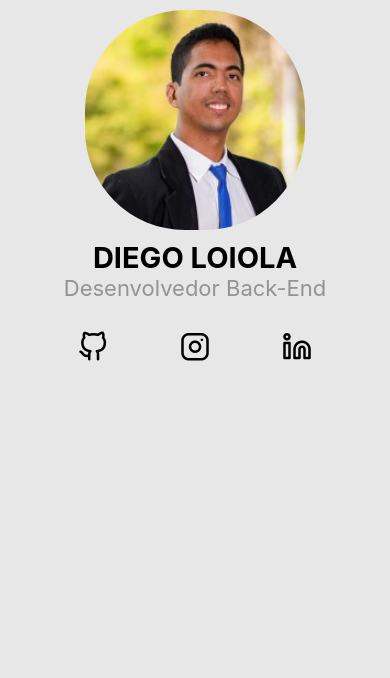
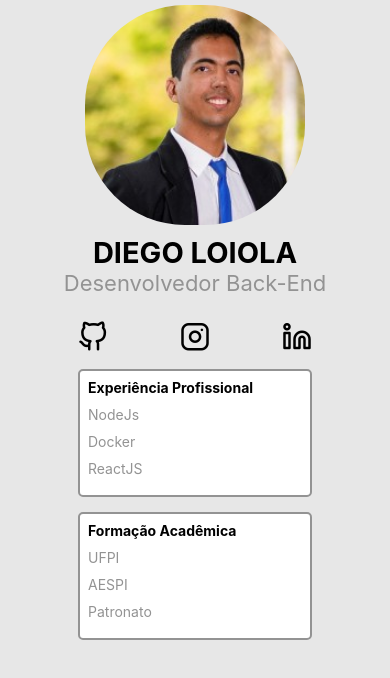
Before and after one commit to didi-loiola/app-curriculo-dio, a React Native app: screen / in a window 390 px wide. Shown: the top 678 px of the page. Built offline with nearby package versions, Linux system fonts and the light colour scheme.

Commit message:
Adicionando um novo container e adicionando botões nas redes sociais

```diff
--- a/src/App.js
+++ b/src/App.js
@@ -1,9 +1,23 @@
 import React from 'react';
-import { StyleSheet,View, Image, Text, SafeAreaView } from 'react-native';
+import { StyleSheet,View, Image, Text, TouchableOpacity, Alert } from 'react-native';
 import image from './assets/photo.jpeg'
 import Icon from 'react-native-vector-icons/Feather'
 
 const App = () => {
+
+  function handleRedesSociais(redes_social){
+    switch(redes_social){
+      case 'linkedin':
+        Alert.alert('Meu Linkedin','https://linkedin.com/didi-loiola')
+        break;
+      case 'github':
+        Alert.alert('Meu Github','https://github.com/didi-loiola')
+        break;
+      case 'instagram':
+        Alert.alert('Meu Instagram','https://instagram.com/didi.loiola')
+        break;
+    }
+  }
 
   return (
     <>
@@ -13,11 +27,44 @@ const App = () => {
           <Text style={style.nome}>DIEGO LOIOLA</Text>
           <Text style={style.funcao}>Desenvolvedor Back-End</Text>
           <View style={style.redes_sociais}>
-            <Icon name="github" size={30}/>
-            <Icon name="instagram" size={30}/>
-            <Icon name="linkedin" size={30}/>
+            <TouchableOpacity onPress={()=>handleRedesSociais('github')}>
+              <Icon name="github" size={30}/>
+            </TouchableOpacity>
+            <TouchableOpacity onPress={()=>handleRedesSociais('instagram')}>
+              <Icon name="instagram" size={30}/>
+            </TouchableOpacity>
+            <TouchableOpacity onPress={()=>handleRedesSociais('linkedin')}>
+              <Icon name="linkedin" size={30}/>
+            </TouchableOpacity>
           </View>
         </View>
+
+        <View style={style.card_container}>
+          <View style={style.card}>
+            <View style={style.card_header}>
+              <Text style={style.card_header_text}>Experiência Profissional</Text>
+            </View>
+            <View style={style.card_content}>
+              <Text style={style.card_content_text}>NodeJs</Text>
+              <Text style={style.card_content_text}>Docker</Text>
+              <Text style={style.card_content_text}>ReactJS</Text>
+            </View>
+          </View>
+        </View>
+
+        <View style={style.card_container}>
+          <View style={style.card}>
+            <View style={style.card_header}>
+              <Text style={style.card_header_text}>Formação Acadêmica</Text>
+            </View>
+            <View style={style.card_content}>
+              <Text style={style.card_content_text}>UFPI</Text>
+              <Text style={style.card_content_text}>AESPI</Text>
+              <Text style={style.card_content_text}>Patronato</Text>
+            </View>
+          </View>
+        </View>
+
       </View>
     </>
   );
@@ -31,7 +78,7 @@ const style = StyleSheet.create({
   container_cabecalho: {
     alignItems: 'center',
     justifyContent: 'center',
-    marginTop: 10
+    marginTop: 5
   },
   foto: {
     width: 220,
@@ -52,7 +99,31 @@ const style = StyleSheet.create({
     flexDirection: 'row',
     justifyContent: 'space-between',
     width: '60%',
-    marginTop: 20
+    marginTop: 15
+  },
+  card_container: {
+    width: '100%',
+    justifyContent: 'center',
+    alignItems: 'center',
+    marginTop: 15
+  },
+  card:{
+    width: '60%',
+    borderRadius:5,
+    borderWidth: 2,
+    borderColor: "#939393",
+    padding: 8,
+    backgroundColor: '#fff'
+  },
+  card_content: {
+    marginTop: 10,
+  },
+  card_header_text:{
+    fontWeight: 'bold'
+  },
+  card_content_text: {
+    color: '#939393',
+    marginBottom: 10
   }
 })
 
```
